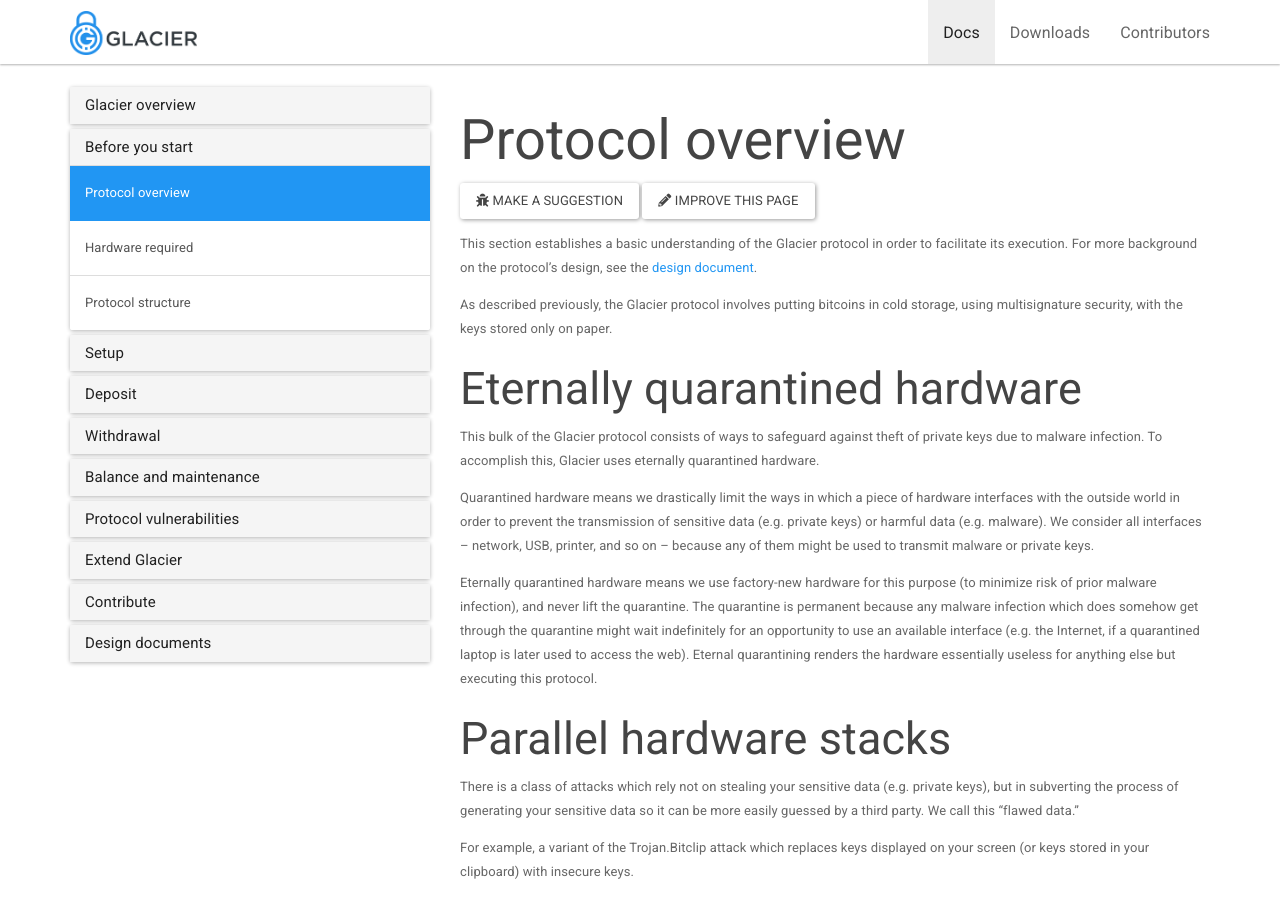
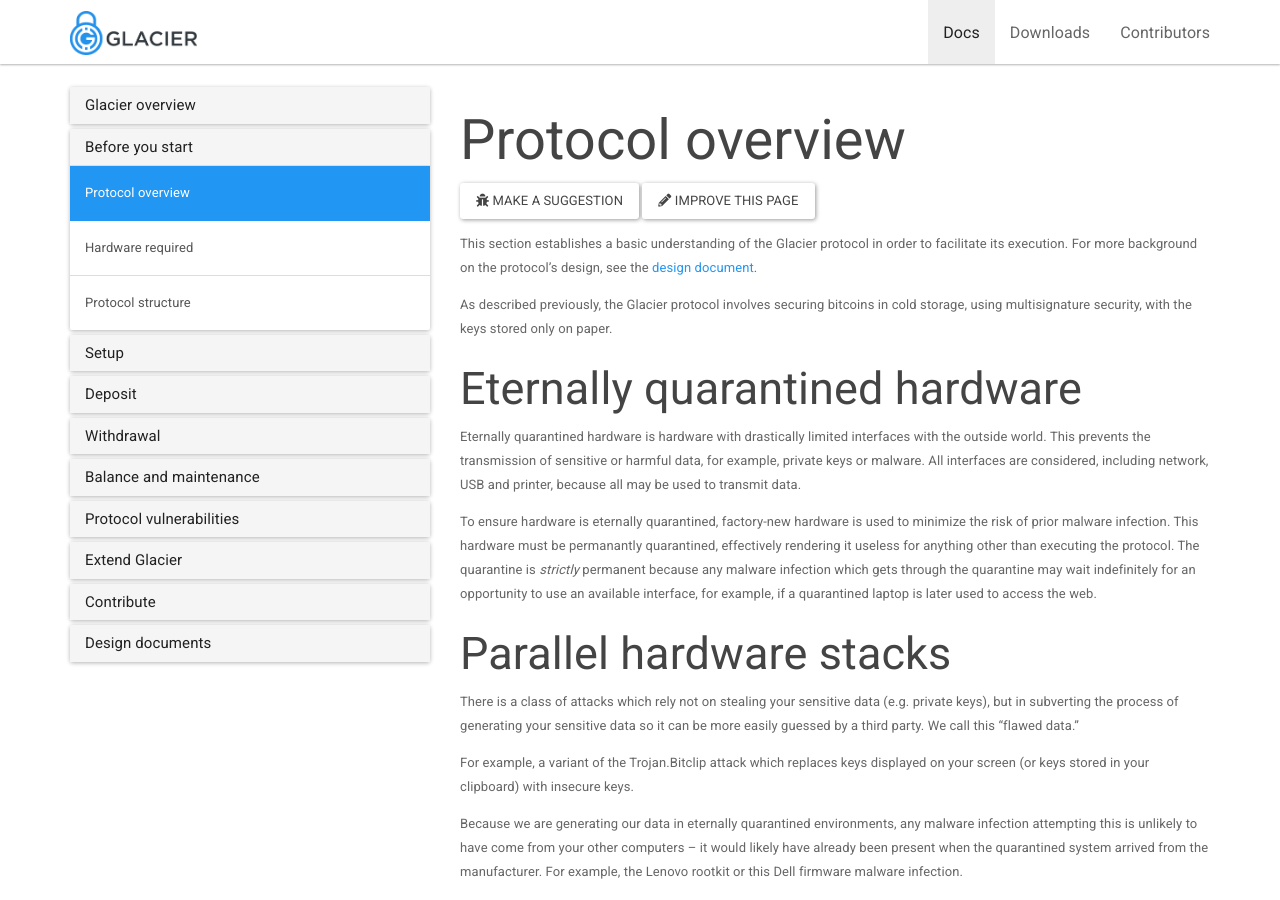
Before and after one commit to GlacierProtocol/glacierprotocol.github.io, a Jekyll site: the page built from _docs/before-you-start/overview.md, in a window 1280 px wide and 900 px high. Built offline with Jekyll 4.4.1, drawn with Linux system fonts in a browser that asks for light colours; nearby versions of some CDN libraries.

Commit message:
Reword, restructure

```diff
--- a/_docs/before-you-start/overview.md
+++ b/_docs/before-you-start/overview.md
@@ -11,30 +11,24 @@
 the [design document](/docs/design-doc/overview).
 
 As described previously, the Glacier
-protocol involves putting bitcoins in cold storage, using multisignature
+protocol involves securing bitcoins in cold storage, using multisignature
 security, with the keys stored only on paper.
 
 ## Eternally quarantined hardware
 
-This bulk of the Glacier protocol consists of ways to safeguard
-against theft of private keys due to malware infection. To accomplish this,
-Glacier uses eternally quarantined hardware.
+Eternally quarantined hardware is hardware with drastically limited
+interfaces with the outside world. This prevents the transmission of
+sensitive or harmful data, for example, private keys or malware. All
+interfaces are considered, including network, USB and printer, because
+all may be used to transmit data.
 
-Quarantined hardware means
-we drastically limit the ways in which a piece of hardware interfaces with
-the outside world in order to prevent the transmission of sensitive data
-(e.g. private keys) or harmful data (e.g. malware). We consider all
-interfaces -- network, USB, printer, and so on -- because any of them
-might be used to transmit malware or private keys.
-
-Eternally quarantined
-hardware means we use factory-new hardware for this purpose (to minimize
-risk of prior malware infection), and never lift the quarantine. The
-quarantine is permanent because any malware infection which does somehow
-get through the quarantine might wait indefinitely for an opportunity to use
-an available interface (e.g. the Internet, if a quarantined laptop is later
-used to access the web). Eternal quarantining renders the hardware
-essentially useless for anything else but executing this protocol.
+To ensure hardware is eternally quarantined, factory-new hardware is used to
+minimize the risk of prior malware infection. This hardware must be
+permanantly quarantined, effectively rendering it useless for anything other
+than executing the protocol. The quarantine is *strictly* permanent because
+any malware infection which gets through the quarantine may wait
+indefinitely for an opportunity to use an available interface, for example,
+if a quarantined laptop is later used to access the web.
 
 ## Parallel hardware stacks
 
```
